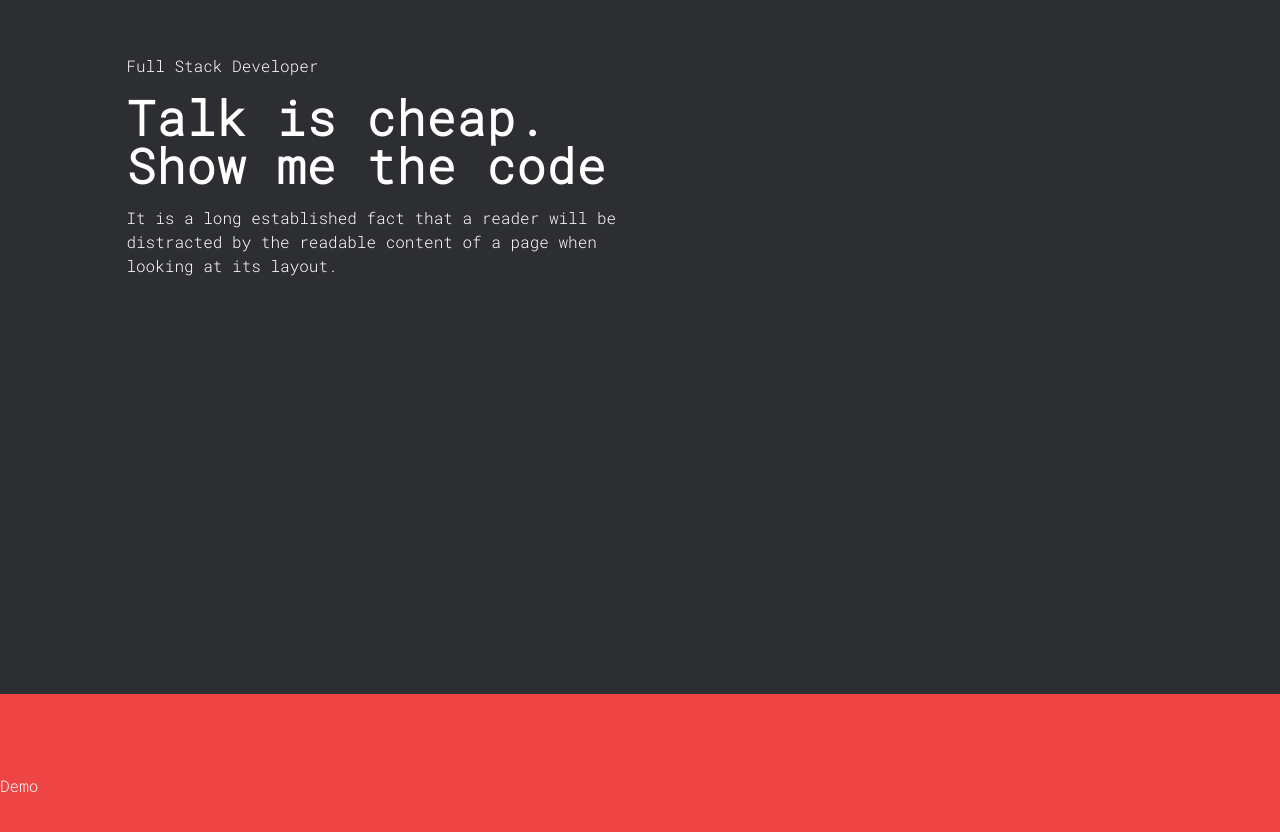
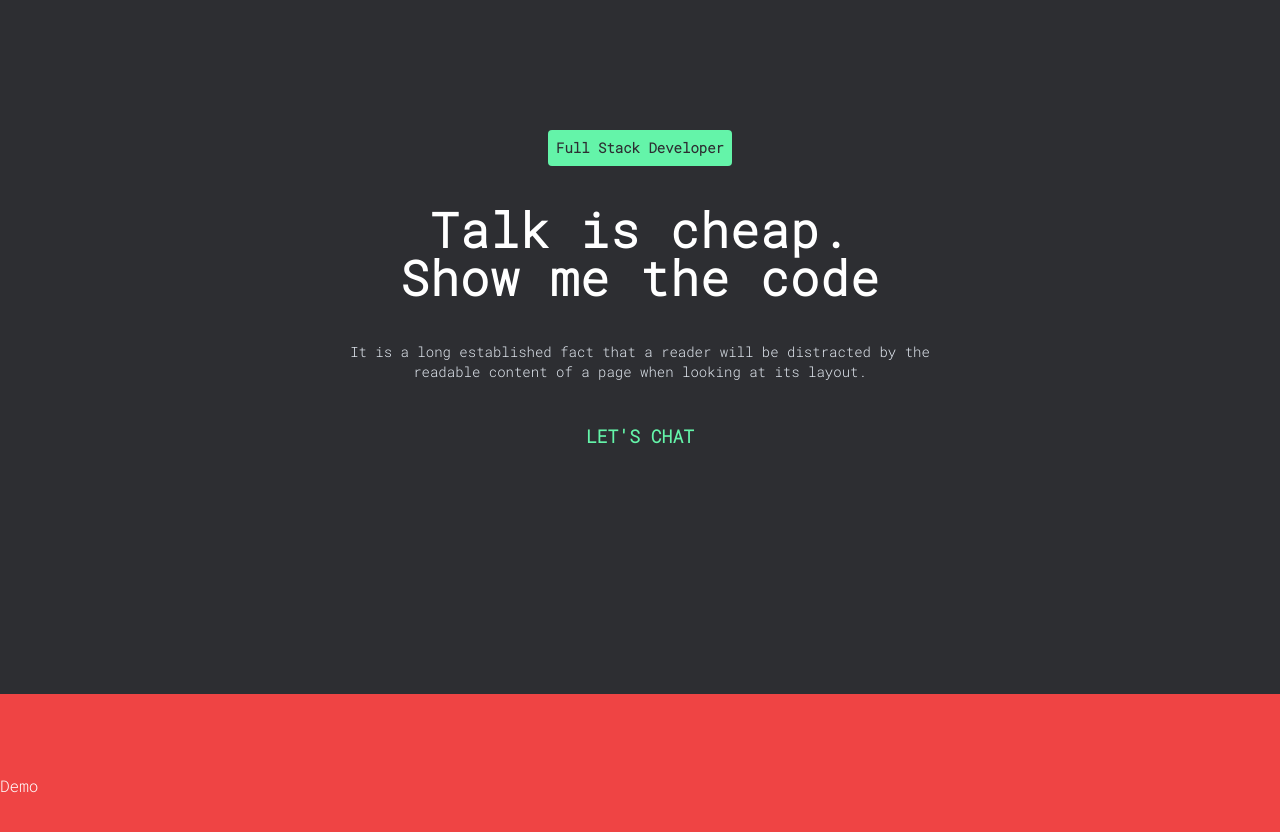
Before and after one commit to lvidal1/profile-2023, a Next.js app: page / in a window 1280 px wide. Shown: the part 106-938 px from the top of the page. Built offline with nearby package versions, Linux system fonts and the light colour scheme.

Commit message:
Updated hero section

```diff
--- a/pages/_app.tsx
+++ b/pages/_app.tsx
@@ -2,13 +2,13 @@ import '../styles/globals.css'
 import type { AppProps } from 'next/app'
 import { Roboto_Mono } from '@next/font/google'
 
-const roboto = Roboto_Mono({ weight: "300" })
+const robotoMono = Roboto_Mono({ weight: "300" })
 
 export default function App({ Component, pageProps }: AppProps) {
   return <>
     <style jsx global>{`
     :root {
-      --roboto-font: ${roboto.style.fontFamily};
+      --roboto-font: ${robotoMono.style.fontFamily};
     }
   `}</style><Component {...pageProps} />
   </>
--- a/pages/index.tsx
+++ b/pages/index.tsx
@@ -12,21 +12,18 @@ export default function Home() {
         <link rel="icon" href="/favicon.ico" />
       </Head>
       <main className={classNames(["text-white", "bg-dark-gray"])}>
-        <section className={classNames(["mx-auto max-w-screen-xl", "py-20", "h-screen"])}>
-          <div className="grid grid-cols-2 gap-4 py-20">
-            <div className='w-4/5 ml-auto space-y-4'>
-              <p className=''>Full Stack Developer</p>
+        <section className={classNames(["mx-auto max-w-screen-xl text-center", "h-screen min-h-0 md:min-h-screen", "space-y-10 flex items-center justify-center flex-col"])}>
+          <span className='bg-light-green p-2 text-sm rounded text-dark-gray font-semibold'>Full Stack Developer</span>
           <h1 className="text-5xl font-bold tracking-wide">
             Talk is cheap.<br />
             Show me the code
           </h1>
-              <p className=''>
+          <p className='max-w-screen-sm mx-auto text-sm text-slate-200'>
             It is a long established fact that a reader will be distracted by the readable content of a page when looking at its layout.
           </p>
-            </div>
-            <div>
-            </div>
-          </div>
+          <a href='#' className='text-light-green font-semibold pb-1 border-b-4 border-transparent hover:border-light-green text-lg'>
+            LET'S CHAT
+          </a>
         </section>
         <section className={classNames(["w-full", "py-20", "h-screen", "bg-red-500"])}>
           <div className={classNames(["mx-auto max-w-screen-xl"])}>
--- a/tailwind.config.js
+++ b/tailwind.config.js
@@ -7,7 +7,8 @@ module.exports = {
   theme: {
     extend: {
       colors: {
-        "dark-gray": "#2d2e32"
+        "dark-gray": "#2d2e32",
+        "light-green": "#64f4a9"
       }
     },
   },
```
Lines whose indentation alone changed are shown as unchanged.
